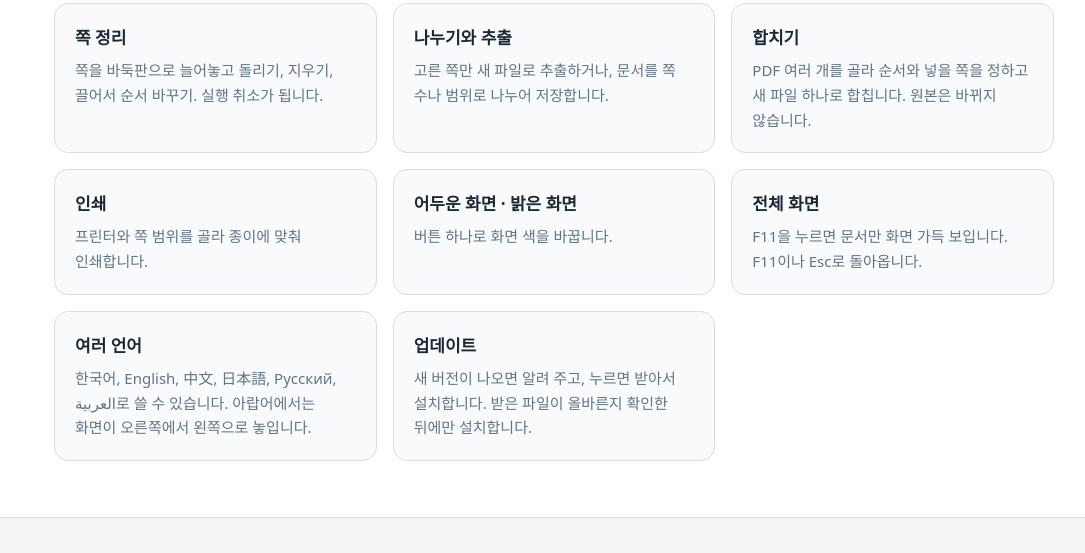
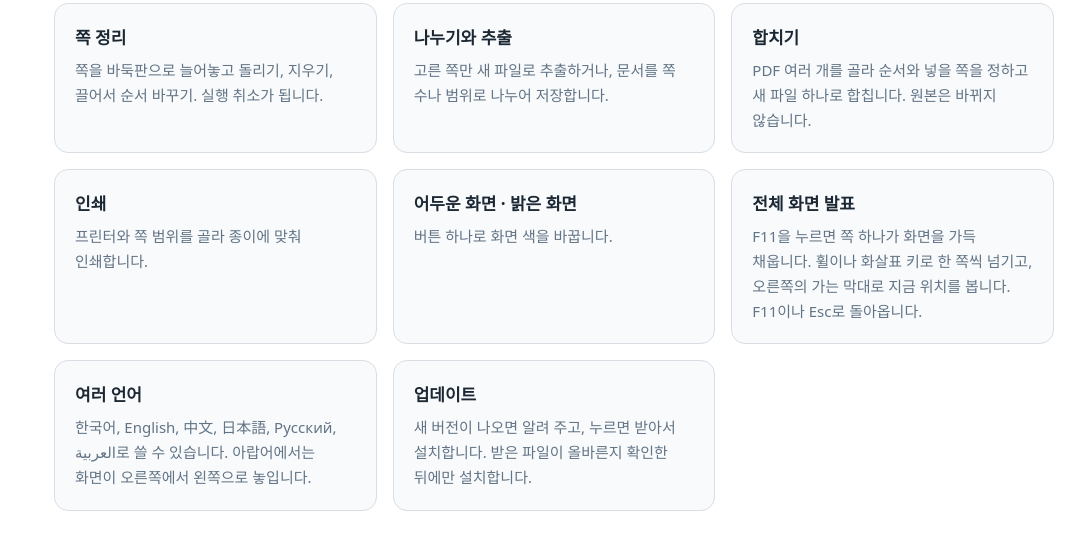
Before and after one commit to danielyjart-dotcom/kongtools, a plain HTML site: page index.html in a window 1280 px wide. Shown: the part 2029-2582 px from the top of the page, without its empty margins (86-1171 px from the left). Drawn offline with Linux system fonts and the light colour scheme; no server answers.

Commit message:
Describe KONG PDF 1.1.1 presentation full screen

```diff
--- a/index.html
+++ b/index.html
@@ -223,7 +223,7 @@
         <div class="card"><h3>합치기</h3><p>PDF 여러 개를 골라 순서와 넣을 쪽을 정하고 새 파일 하나로 합칩니다. 원본은 바뀌지 않습니다.</p></div>
         <div class="card"><h3>인쇄</h3><p>프린터와 쪽 범위를 골라 종이에 맞춰 인쇄합니다.</p></div>
         <div class="card"><h3>어두운 화면 · 밝은 화면</h3><p>버튼 하나로 화면 색을 바꿉니다.</p></div>
-        <div class="card"><h3>전체 화면</h3><p>F11을 누르면 문서만 화면 가득 보입니다. F11이나 Esc로 돌아옵니다.</p></div>
+        <div class="card"><h3>전체 화면 발표</h3><p>F11을 누르면 쪽 하나가 화면을 가득 채웁니다. 휠이나 화살표 키로 한 쪽씩 넘기고, 오른쪽의 가는 막대로 지금 위치를 봅니다. F11이나 Esc로 돌아옵니다.</p></div>
         <div class="card"><h3>여러 언어</h3><p>한국어, English, 中文, 日本語, Русский, العربية로 쓸 수 있습니다. 아랍어에서는 화면이 오른쪽에서 왼쪽으로 놓입니다.</p></div>
         <div class="card"><h3>업데이트</h3><p>새 버전이 나오면 알려 주고, 누르면 받아서 설치합니다. 받은 파일이 올바른지 확인한 뒤에만 설치합니다.</p></div>
       </div>
```
